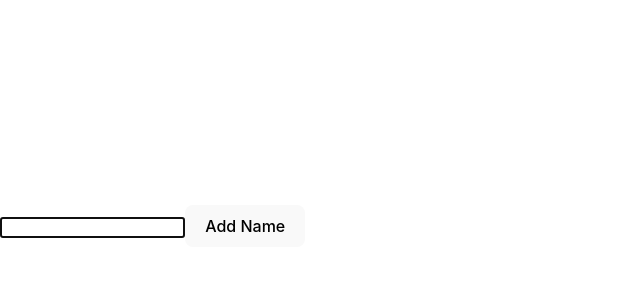
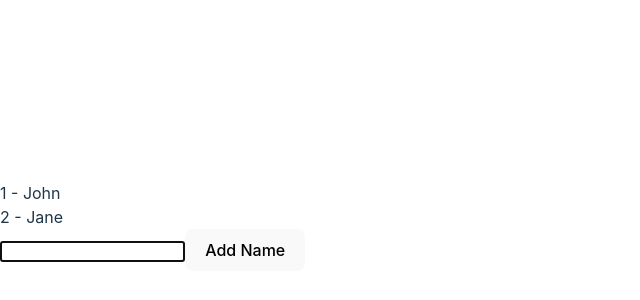
Before and after one commit to sung8/react-state-mgmt-study, a React (Vite) app: page / in a window 1280 px wide. Shown: the part 174-474 px from the top of the page, without its empty margins (0-640 px from the left). Built offline with nearby package versions, Linux system fonts and the light colour scheme.

Commit message:
useRef / useState example 2 maintaining state of structure without updates

```diff
--- a/src/App.jsx
+++ b/src/App.jsx
@@ -1,4 +1,4 @@
-import { useState, useRef, useEffect } from 'react';
+import { useRef, useEffect, useState } from 'react';
 
 function App() {
   const inputRef = useRef(null);
@@ -7,10 +7,20 @@ function App() {
     inputRef.current.focus();
   }, []);
 
-  const [names, setNames] = useState([]);
+  const idRef = useRef(1);
+  const [names, setNames] = useState([
+    { id: idRef.current++, name: 'John' },
+    { id: idRef.current++, name: 'Jane' },
+  ]);
 
   const onAddName = () => {
-    setNames([...names, inputRef.current.value]);
+    setNames([
+      ...names,
+      {
+        id: idRef.current++,
+        name: inputRef.current.value,
+      },
+    ]);
     inputRef.current.value = '';
   };
 
@@ -18,7 +28,9 @@ function App() {
     <div>
       <div>
         {names.map((name) => (
-          <div key={name}>{name}</div>
+          <div key={name.name}>
+            {name.id} - {name.name}
+          </div>
         ))}
       </div>
       <input type="text" ref={inputRef} />
```
